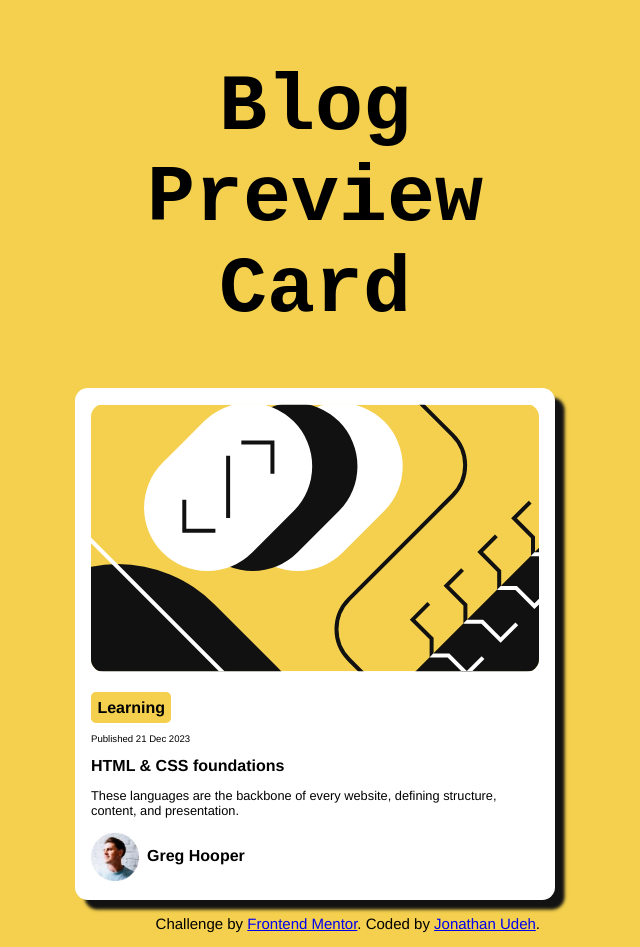
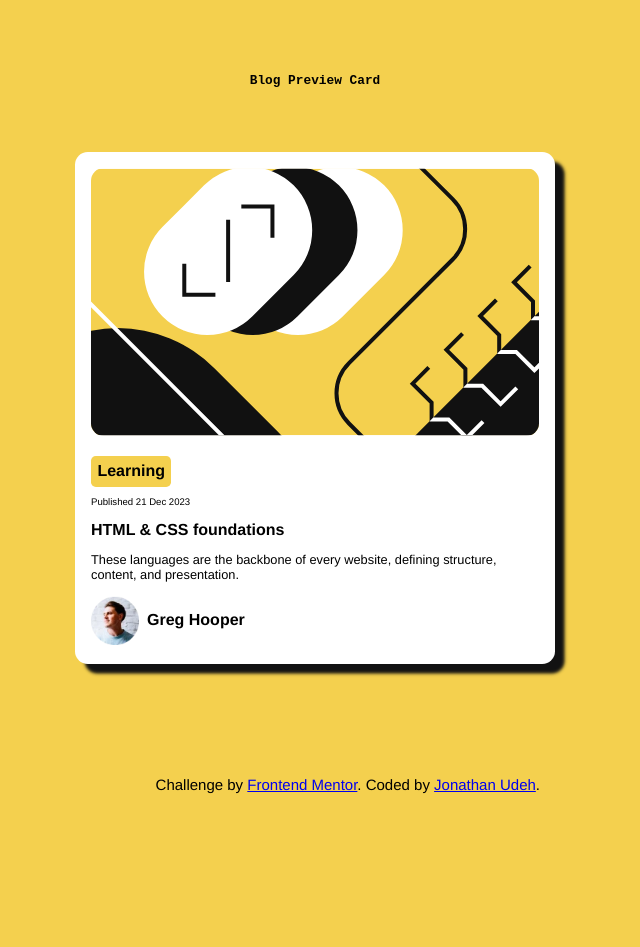
Before and after one commit to jonathanudeh/blog-preview-card-main, a plain HTML site: page index.html in a window 1280 px wide. Shown: the whole page, without its empty margins (325-965 px from the left). After the commit the page ends 816 px from the top, so only its background shows below. Drawn offline with Linux system fonts and the light colour scheme.

Commit message:
fix: fixed up the header size

```diff
--- a/styles.css
+++ b/styles.css
@@ -23,13 +23,15 @@ body {
 
 header {
     font-family: 'Courier New', Courier, monospace;
-    font-size: 0.8em;
-    font-weight: 600;
     text-align: center;
     justify-self: center;
     align-self: center;
     grid-row: 1;
     grid-column: 2;
+}
+
+h1 {
+    font-size: 1em;
 }
 
 main {
@@ -112,7 +114,7 @@ footer {
     }
 
     header {
-        font-size: 2.5em;
+        font-size: 0.8em;
     }
 
     main {
```
